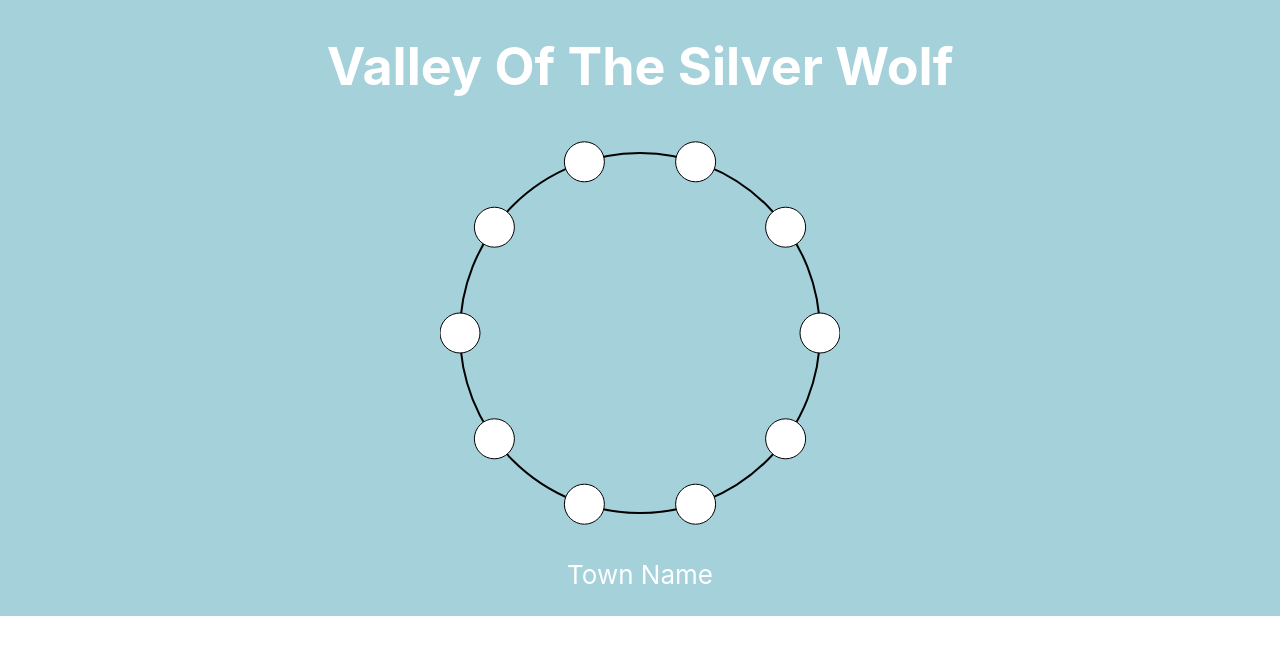
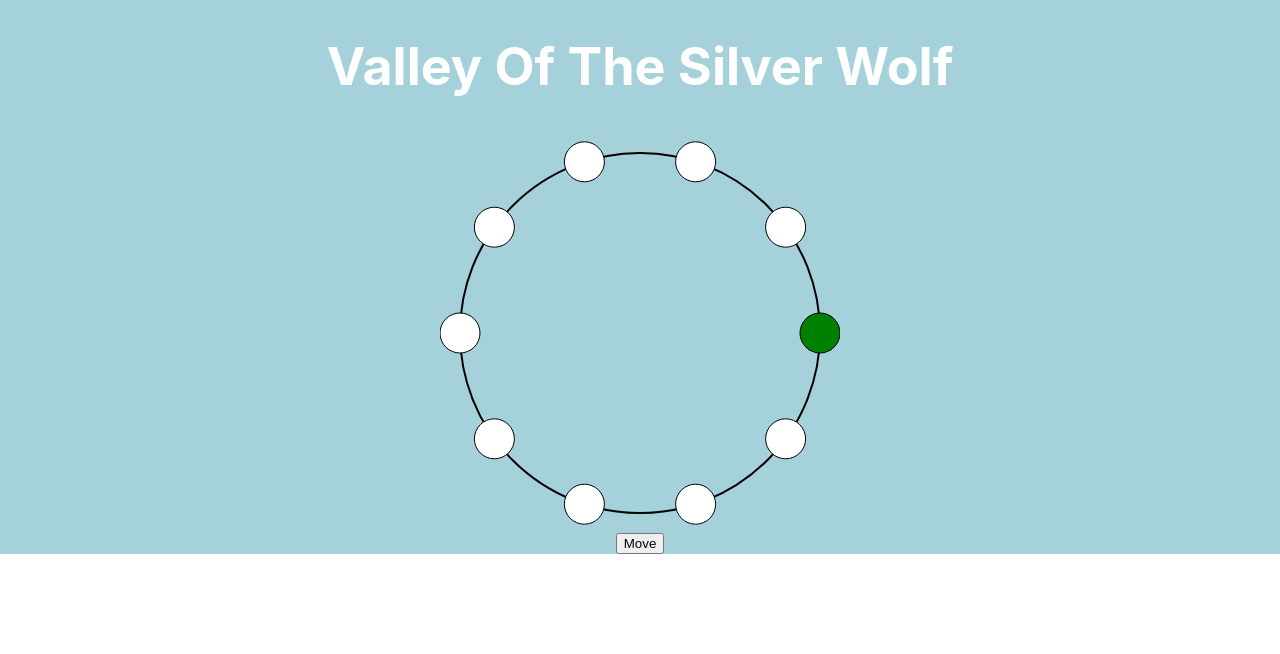
Before and after one commit to jduffey/valley-of-the-silver-wolf, a React (Create React App) app: page / in a window 1280 px wide. Shown: the top 654 px of the page. Built offline with nearby package versions, Linux system fonts and the light colour scheme.

Commit message:
Button moves a green circle around the ring

```diff
--- a/src/App.js
+++ b/src/App.js
@@ -1,24 +1,28 @@
 import './App.css';
+import React, { useState } from 'react';
+
 import CircularRing from './components/CircularRing';
+import GameTitle from './components/GameTitle';
+import MoveButton from './components/MoveButton';
 
 function App() {
 
-  const Header = () => {
-    return (
-      <header>
-        <h1>Valley Of The Silver Wolf</h1>
-      </header>
-    );
-  }
+  const [currentPlayerIndex, setCurrentPlayerIndex] = useState(0);
+
+  const handleMoveButtonClick = () => {
+    setCurrentPlayerIndex(prevIndex => (prevIndex + 1) % 10);
+  };
 
   return (
     <div className="App">
       <header className="App-header">
-        <Header />
-        <CircularRing />
-        <p>
-          Town Name
-        </p>
+        <GameTitle />
+        <CircularRing
+          greenCircleIndex={currentPlayerIndex}
+        />
+        <MoveButton
+          onClick={handleMoveButtonClick}
+        />
       </header>
     </div>
   );
--- a/src/components/CircularRing.jsx
+++ b/src/components/CircularRing.jsx
@@ -1,6 +1,6 @@
 import React from 'react';
 
-const CircularRing = () => {
+const CircularRing = ({ greenCircleIndex }) => {
   const ringSize = 400;
   const circleSize = 40;
   const numberOfCircles = 10;
@@ -12,13 +12,15 @@ const CircularRing = () => {
       const x = Math.cos(angle) * (ringSize / 2 - circleSize / 2) + (ringSize / 2);
       const y = Math.sin(angle) * (ringSize / 2 - circleSize / 2) + (ringSize / 2);
 
+      const fillColor = i === greenCircleIndex ? 'green' : 'white';
+
       circles.push(
         <circle
           key={i}
           cx={x}
           cy={y}
           r={circleSize / 2}
-          fill="white"
+          fill={fillColor}
           stroke="black"
         />
       );
--- /dev/null
+++ b/src/components/GameTitle.jsx
@@ -0,0 +1,9 @@
+const GameTitle = () => {
+  return (
+    <header>
+      <h1>Valley Of The Silver Wolf</h1>
+    </header>
+  );
+}
+
+export default GameTitle;
--- /dev/null
+++ b/src/components/MoveButton.jsx
@@ -0,0 +1,11 @@
+import React from 'react';
+
+const MoveButton = ({ onClick }) => {
+  return (
+    <button onClick={onClick}>
+      Move
+    </button>
+  );
+};
+
+export default MoveButton;
```
